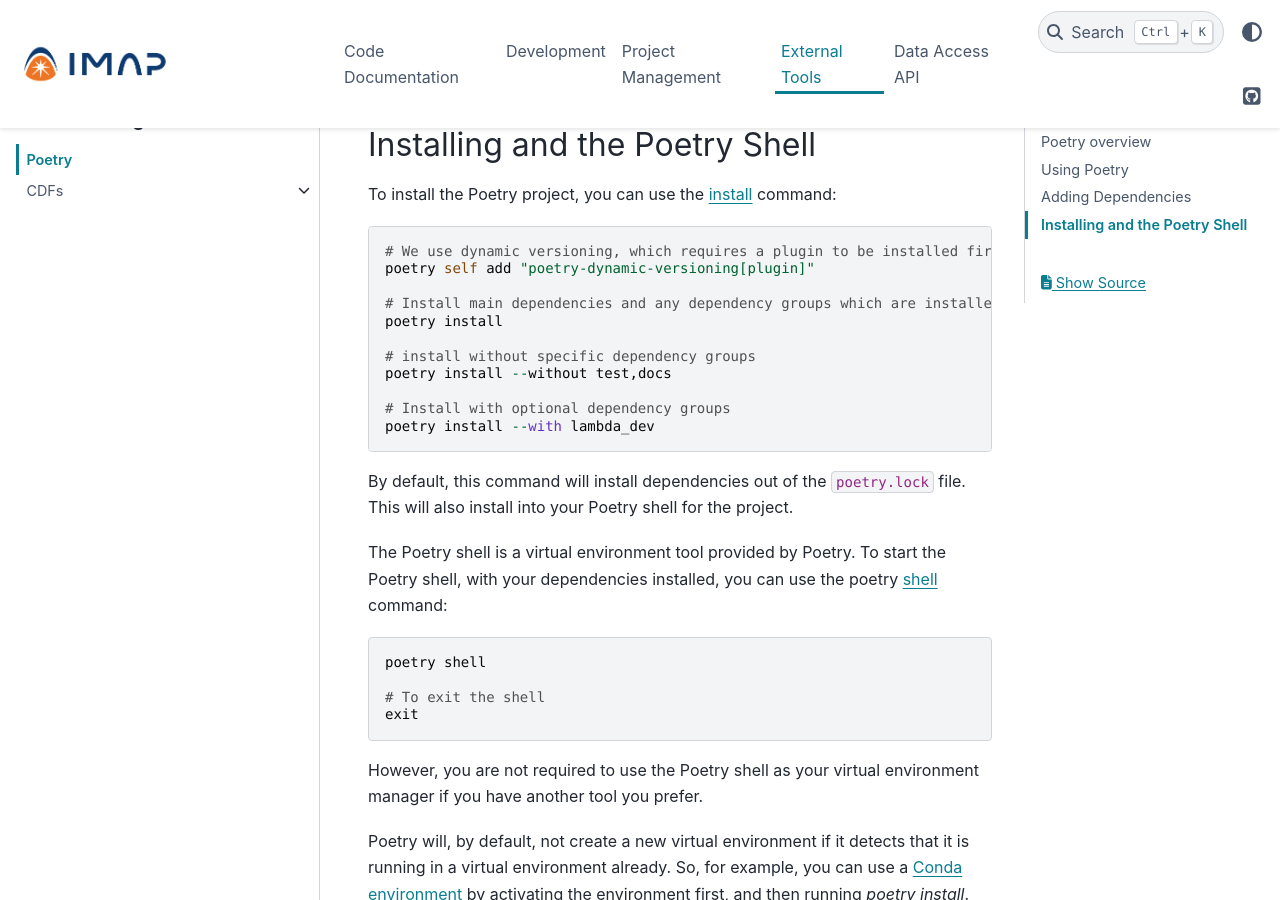
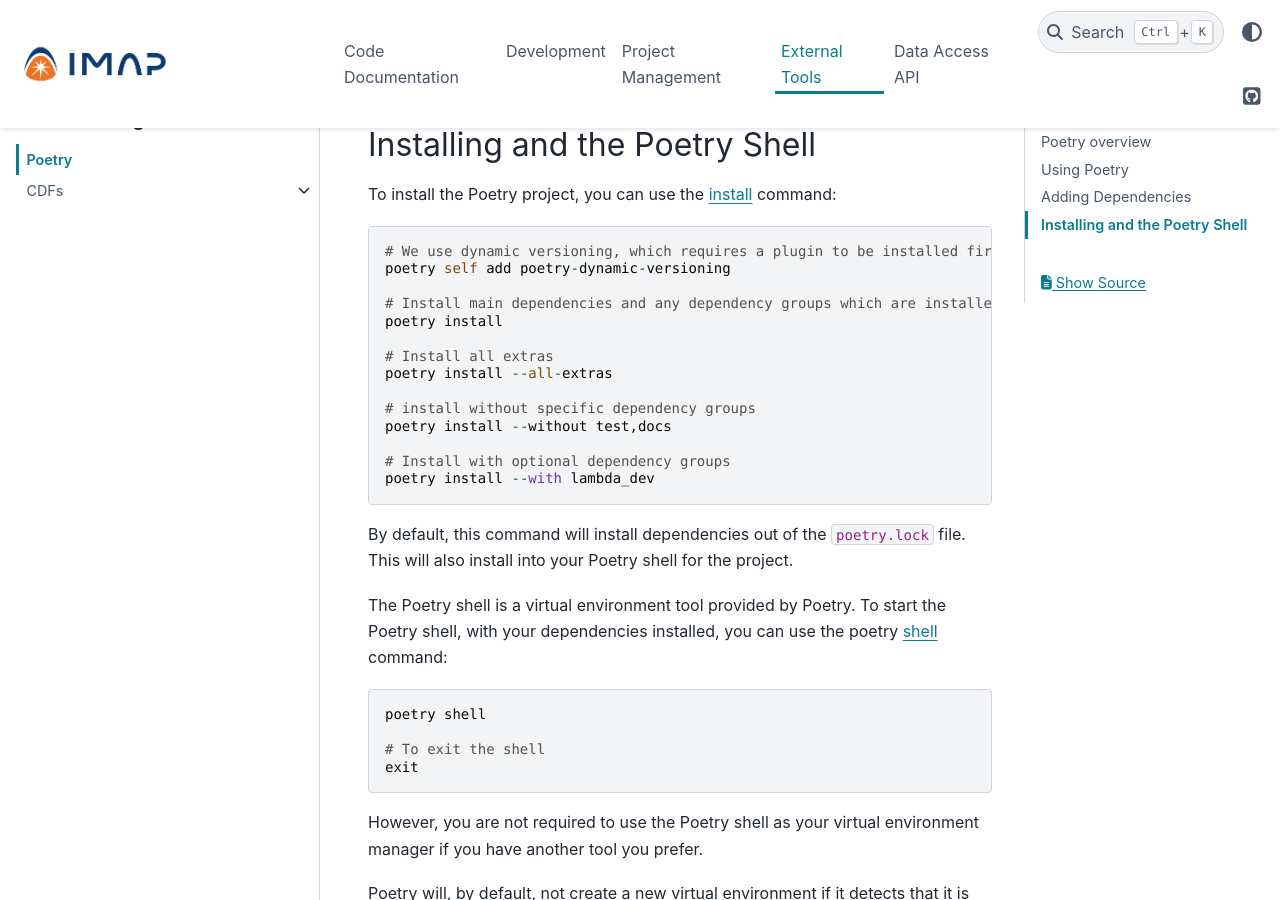
Before and after one commit to IMAP-Science-Operations-Center/imap_processing, a Sphinx documentation site: the page built from docs/source/external-tools/poetry.rst, in a window 1280 px wide and 900 px high, scrolled down 2673 px. Built offline with Sphinx 7.4.7 and the PyData theme 0.15.4, drawn with Linux system fonts in a browser that asks for light colours; the version number is read from the project's files by our own code.

Commit message:
Update to poetry docs (#1027)
* update to poetry docs

```diff
--- a/docs/source/external-tools/poetry.rst
+++ b/docs/source/external-tools/poetry.rst
@@ -84,10 +84,13 @@ Installing and the Poetry Shell
 To install the Poetry project, you can use the `install <https://python-poetry.org/docs/cli/#install>`_ command::
 
     # We use dynamic versioning, which requires a plugin to be installed first
-    poetry self add "poetry-dynamic-versioning[plugin]"
+    poetry self add poetry-dynamic-versioning
 
     # Install main dependencies and any dependency groups which are installed by default
     poetry install
+
+    # Install all extras
+    poetry install --all-extras
 
     # install without specific dependency groups
     poetry install --without test,docs
```
